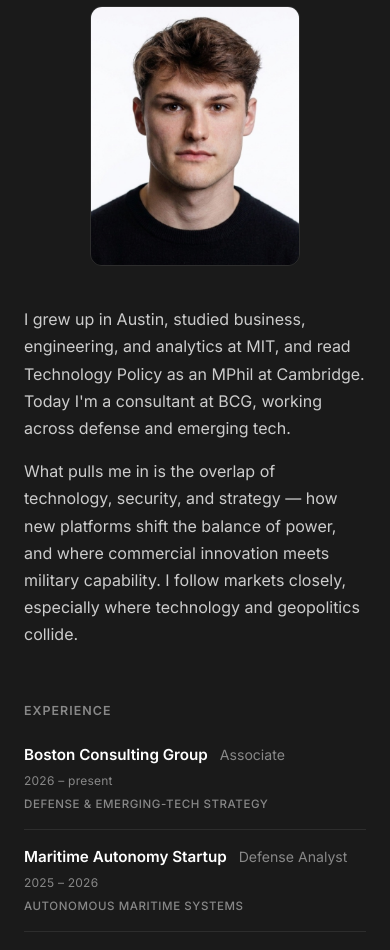
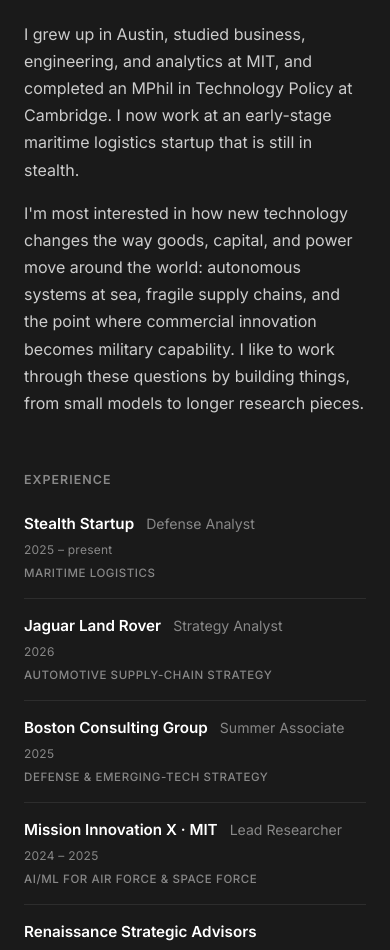
Before and after one commit to k-adekilleen/kadekilleen.github.io, a plain HTML site: page about.html in a window 390 px wide. Shown: the part 150-1100 px from the top of the page. Drawn offline with Linux system fonts and the light colour scheme.

Commit message:
Rewrite About page: remove photo, update bio and experience (#1)
* Rewrite About page: remove photo, update bio and experience

Co-Authored-By: Claude Opus 5.5 <noreply@anthropic.com>
Claude-Session: https://claude.ai/code/session_01UrTQh2VqPqHd1DVuKrt9yp

* About: use Defense Analyst title for startup role

Co-Authored-By: Claude Opus 5.5 <noreply@anthropic.com>
Claude-Session: https://claude.ai/code/session_01UrTQh2VqPqHd1DVuKrt9yp

---------

Co-authored-by: Claude <noreply@anthropic.com>

```diff
--- a/about.html
+++ b/about.html
@@ -4,17 +4,15 @@
     <meta charset="UTF-8">
     <meta name="viewport" content="width=device-width, initial-scale=1.0">
     <title>About - Kade Killeen</title>
-    <meta name="description" content="Kade Killeen, consultant at BCG. MIT and Cambridge. Working where emerging technology, national security, and global competition overlap.">
+    <meta name="description" content="Kade Killeen. MIT and Cambridge. Interested in where technology, security, and global trade overlap.">
     <meta name="author" content="Kade Killeen">
     <meta property="og:type" content="profile">
     <meta property="og:title" content="About | Kade Killeen">
-    <meta property="og:description" content="Consultant at BCG. MIT and Cambridge. Working where emerging technology, national security, and global competition overlap.">
+    <meta property="og:description" content="MIT and Cambridge. Interested in where technology, security, and global trade overlap.">
     <meta property="og:url" content="https://kadekilleen.github.io/about.html">
-    <meta property="og:image" content="https://kadekilleen.github.io/assets/headshot-color.jpg">
-    <meta name="twitter:card" content="summary_large_image">
+    <meta name="twitter:card" content="summary">
     <meta name="twitter:title" content="About | Kade Killeen">
-    <meta name="twitter:description" content="Consultant at BCG. MIT and Cambridge. Working where emerging technology, national security, and global competition overlap.">
-    <meta name="twitter:image" content="https://kadekilleen.github.io/assets/headshot-color.jpg">
+    <meta name="twitter:description" content="MIT and Cambridge. Interested in where technology, security, and global trade overlap.">
     <link rel="preconnect" href="https://fonts.googleapis.com">
     <link rel="preconnect" href="https://fonts.gstatic.com" crossorigin>
     <link href="https://fonts.googleapis.com/css2?family=Inter:wght@400;500;600;700&display=swap" rel="stylesheet">
@@ -43,33 +41,20 @@
         <section class="about-page">
             <h1>About</h1>
 
-            <div class="about-intro">
-                <div class="about-photo">
-                    <img src="assets/headshot-color.jpg" alt="Kade Killeen" />
-                </div>
-                <div class="about-bio">
-                    <p>I grew up in Austin, studied business, engineering, and analytics at MIT, and read Technology Policy as an MPhil at Cambridge. Today I'm a consultant at BCG, working across defense and emerging tech.</p>
-                    <p>What pulls me in is the overlap of technology, security, and strategy &mdash; how new platforms shift the balance of power, and where commercial innovation meets military capability. I follow markets closely, especially where technology and geopolitics collide.</p>
-                </div>
+            <div class="about-bio">
+                <p>I grew up in Austin, studied business, engineering, and analytics at MIT, and completed an MPhil in Technology Policy at Cambridge. I now work at an early-stage maritime logistics startup that is still in stealth.</p>
+                <p>I'm most interested in how new technology changes the way goods, capital, and power move around the world: autonomous systems at sea, fragile supply chains, and the point where commercial innovation becomes military capability. I like to work through these questions by building things, from small models to longer research pieces.</p>
             </div>
 
             <p class="eyebrow">Experience</p>
             <ul class="role-list">
                 <li>
                     <div class="role-line">
-                        <span class="role-org">Boston Consulting Group</span>
-                        <span class="role-title">Associate</span>
-                        <span class="role-dates">2026 &ndash; present</span>
+                        <span class="role-org">Stealth Startup</span>
+                        <span class="role-title">Defense Analyst</span>
+                        <span class="role-dates">2025 &ndash; present</span>
                     </div>
-                    <p class="role-note">Defense &amp; Emerging-Tech Strategy</p>
-                </li>
-                <li>
-                    <div class="role-line">
-                        <span class="role-org">Maritime Autonomy Startup</span>
-                        <span class="role-title">Defense Analyst</span>
-                        <span class="role-dates">2025 &ndash; 2026</span>
-                    </div>
-                    <p class="role-note">Autonomous Maritime Systems</p>
+                    <p class="role-note">Maritime Logistics</p>
                 </li>
                 <li>
                     <div class="role-line">
@@ -81,11 +66,11 @@
                 </li>
                 <li>
                     <div class="role-line">
-                        <span class="role-org">Renaissance Strategic Advisors</span>
-                        <span class="role-title">Summer Analyst</span>
-                        <span class="role-dates">2024</span>
+                        <span class="role-org">Boston Consulting Group</span>
+                        <span class="role-title">Summer Associate</span>
+                        <span class="role-dates">2025</span>
                     </div>
-                    <p class="role-note">Defense &amp; Unmanned-Systems Markets</p>
+                    <p class="role-note">Defense &amp; Emerging-Tech Strategy</p>
                 </li>
                 <li>
                     <div class="role-line">
@@ -94,6 +79,14 @@
                         <span class="role-dates">2024 &ndash; 2025</span>
                     </div>
                     <p class="role-note">AI/ML for Air Force &amp; Space Force</p>
+                </li>
+                <li>
+                    <div class="role-line">
+                        <span class="role-org">Renaissance Strategic Advisors</span>
+                        <span class="role-title">Summer Analyst</span>
+                        <span class="role-dates">2024</span>
+                    </div>
+                    <p class="role-note">Defense &amp; Unmanned-Systems Markets</p>
                 </li>
                 <li>
                     <div class="role-line">
@@ -147,19 +140,15 @@
             <ul class="currently-list">
                 <li>
                     <span class="currently-label">Reading</span>
-                    <em>Dune</em>.
-                </li>
-                <li>
-                    <span class="currently-label">Training</span>
-                    Running.
+                    <em>Dune</em>
                 </li>
                 <li>
                     <span class="currently-label">Watching</span>
-                    F1; check out my &mdash; <a href="https://github.com/k-adekilleen/research-pipeline/blob/main/projects/f1-driver-model/output/writeup.md" target="_blank" rel="noopener noreferrer">prediction model</a>.
+                    Formula 1, with a <a href="https://github.com/k-adekilleen/research-pipeline/blob/main/projects/f1-driver-model/output/writeup.md" target="_blank" rel="noopener noreferrer">driver prediction model</a> running alongside
                 </li>
                 <li>
-                    <span class="currently-label">Building</span>
-                    Microeconomics of warfare <a href="projects.html">whitepaper</a>.
+                    <span class="currently-label">Writing</span>
+                    A <a href="projects.html">whitepaper</a> on the microeconomics of warfare
                 </li>
             </ul>
         </section>
--- a/style.css
+++ b/style.css
@@ -333,26 +333,10 @@ body:has(.hero) {
     margin-bottom: 2.5rem;
 }
 
-.about-intro {
-    display: flex;
-    gap: 2.5rem;
-    align-items: flex-start;
+.about-bio {
+    max-width: 640px;
+    margin-top: 1.5rem;
     margin-bottom: 3.25rem;
-}
-
-.about-photo {
-    width: 240px;
-    height: 300px;
-    flex-shrink: 0;
-}
-
-.about-photo img {
-    width: 100%;
-    height: 100%;
-    object-fit: cover;
-    object-position: center 18%;
-    border-radius: 12px;
-    border: 1px solid var(--charcoal-light);
 }
 
 .about-bio p {
@@ -848,21 +832,6 @@ footer {
         width: 320px;
     }
 
-    .about-intro {
-        flex-direction: column;
-        align-items: center;
-        text-align: center;
-    }
-
-    .about-photo {
-        width: 210px;
-        height: 260px;
-    }
-
-    .about-bio {
-        text-align: left;
-    }
-
     .role-dates {
         margin-left: 0;
         width: 100%;
```
